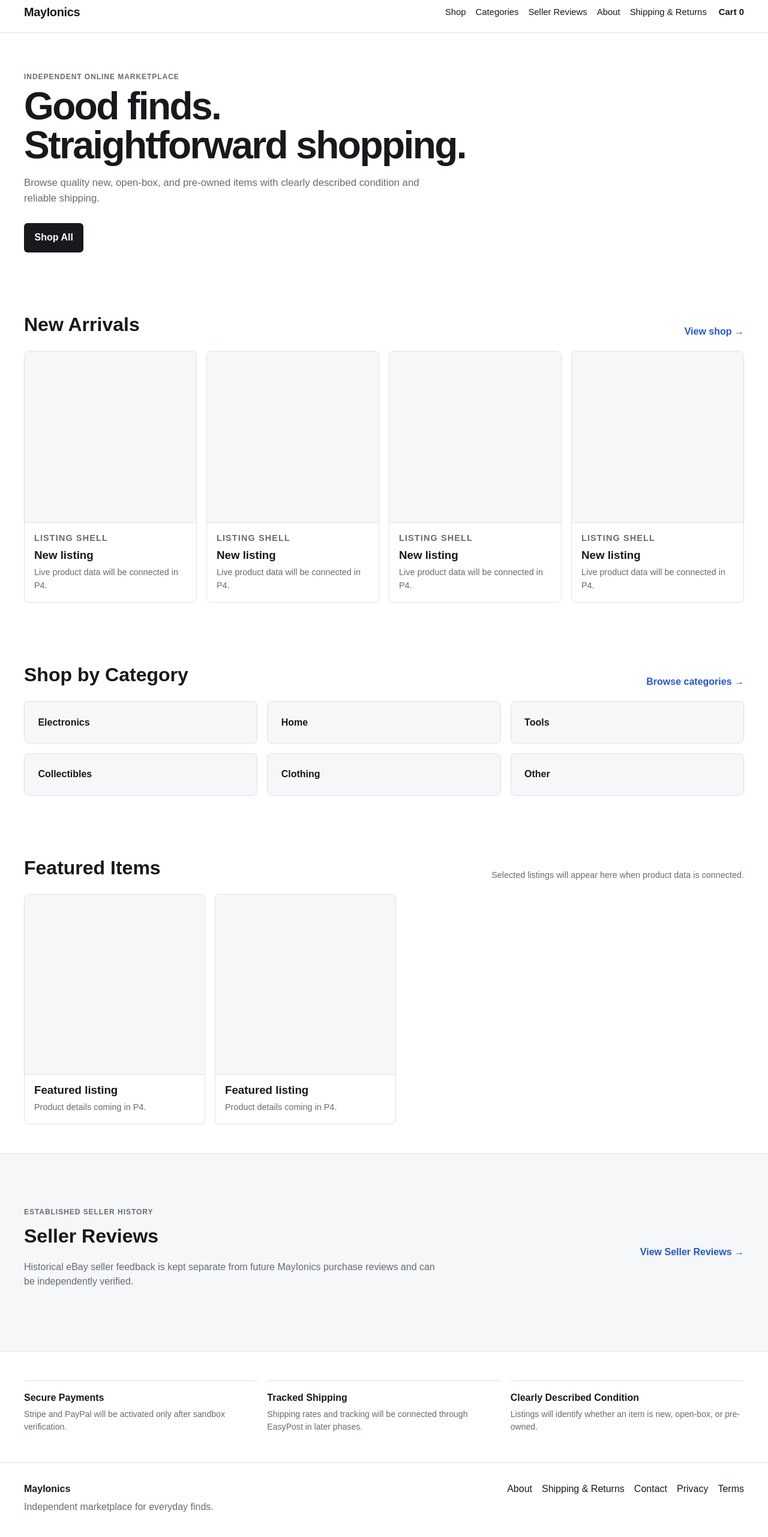
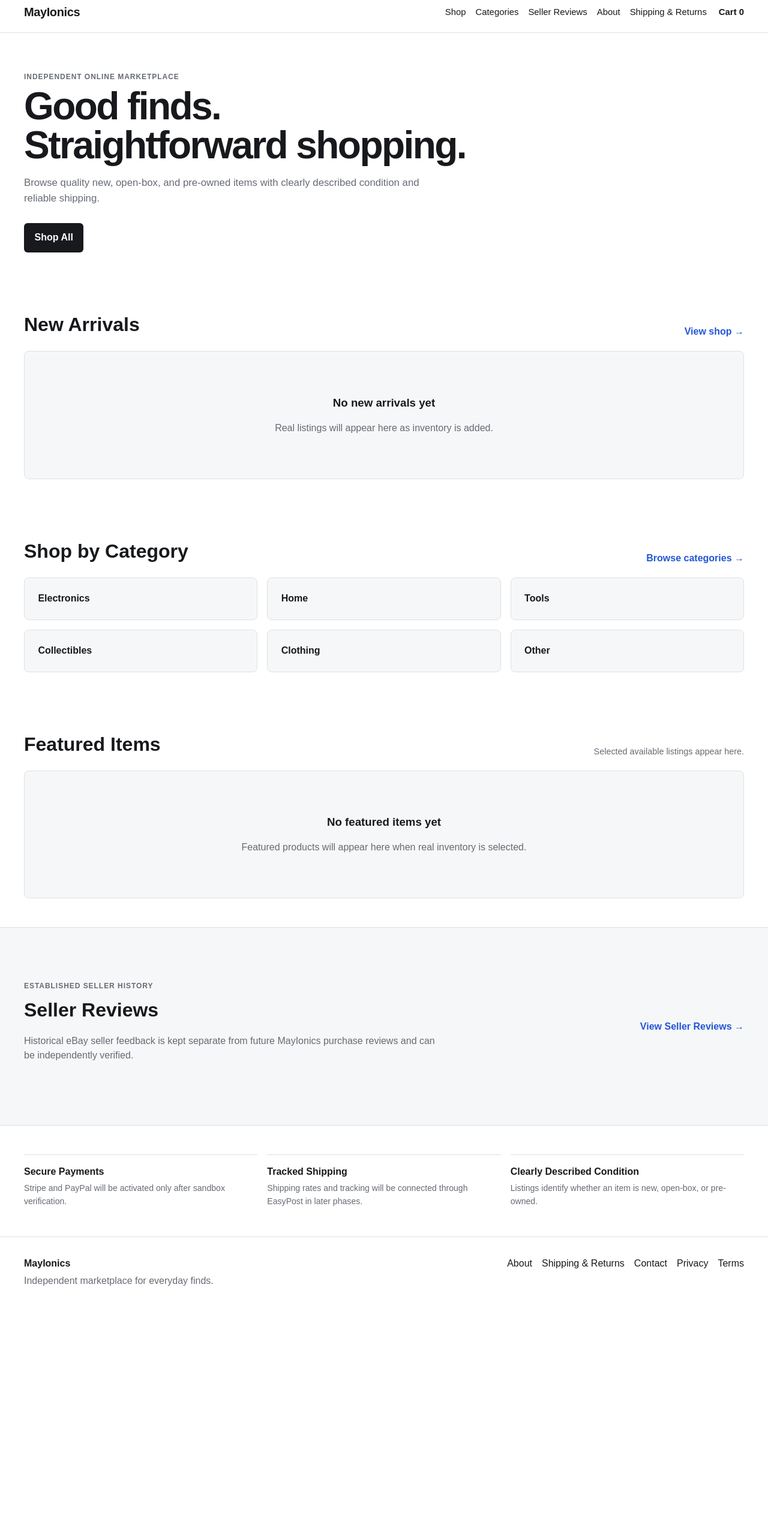
Before and after one commit to MayIonics/mayionics.github.io, a website with bundled scripts: page index.html in a window 1280 px wide. Shown: the part 14-2577 px from the top of the page at 60% size. After the commit the page ends 2200 px from the top, so only its background shows below. Built offline with nearby package versions, Linux system fonts and the light colour scheme.

Commit message:
feat: connect homepage product sections to catalog

```diff
--- a/index.html
+++ b/index.html
@@ -1,91 +1,17 @@
 <!doctype html>
 <html lang="en">
-<head>
-  <meta charset="utf-8">
-  <meta name="viewport" content="width=device-width, initial-scale=1">
-  <meta name="description" content="MayIonics is an independent online marketplace for quality new, open-box, and pre-owned items.">
-  <title>MayIonics | Everyday Finds</title>
-  <link rel="stylesheet" href="/assets/css/site.css">
-</head>
+<head><meta charset="utf-8"><meta name="viewport" content="width=device-width, initial-scale=1"><meta name="description" content="MayIonics is an independent online marketplace for quality new, open-box, and pre-owned items."><title>MayIonics | Everyday Finds</title><link rel="stylesheet" href="/assets/css/site.css"></head>
 <body>
-  <header class="site-header">
-    <div class="container header-inner">
-      <a class="brand" href="/">MayIonics</a>
-      <nav class="primary-nav" aria-label="Primary navigation">
-        <a href="/shop.html">Shop</a>
-        <a href="/categories.html">Categories</a>
-        <a href="/reviews.html">Seller Reviews</a>
-        <a href="/about.html">About</a>
-        <a href="/shipping-returns.html">Shipping &amp; Returns</a>
-      </nav>
-      <a class="cart-link" href="/cart.html" aria-label="Cart">Cart <span id="cart-count">0</span></a>
-    </div>
-  </header>
-
-  <main>
-    <section class="hero container" aria-labelledby="hero-title">
-      <p class="eyebrow">Independent online marketplace</p>
-      <h1 id="hero-title">Good finds. Straightforward shopping.</h1>
-      <p>Browse quality new, open-box, and pre-owned items with clearly described condition and reliable shipping.</p>
-      <a class="button" href="/shop.html">Shop All</a>
-    </section>
-
-    <section class="section container" aria-labelledby="new-arrivals-title">
-      <div class="section-heading"><h2 id="new-arrivals-title">New Arrivals</h2><a class="text-link" href="/shop.html">View shop →</a></div>
-      <div class="product-grid" aria-label="New arrival placeholders">
-        <article class="product-card placeholder-card"><div class="product-media" aria-hidden="true"></div><div class="card-body"><p class="eyebrow">Listing shell</p><h3>New listing</h3><p>Live product data will be connected in P4.</p></div></article>
-        <article class="product-card placeholder-card"><div class="product-media" aria-hidden="true"></div><div class="card-body"><p class="eyebrow">Listing shell</p><h3>New listing</h3><p>Live product data will be connected in P4.</p></div></article>
-        <article class="product-card placeholder-card"><div class="product-media" aria-hidden="true"></div><div class="card-body"><p class="eyebrow">Listing shell</p><h3>New listing</h3><p>Live product data will be connected in P4.</p></div></article>
-        <article class="product-card placeholder-card"><div class="product-media" aria-hidden="true"></div><div class="card-body"><p class="eyebrow">Listing shell</p><h3>New listing</h3><p>Live product data will be connected in P4.</p></div></article>
-      </div>
-    </section>
-
-    <section class="section container" aria-labelledby="categories-title">
-      <div class="section-heading"><h2 id="categories-title">Shop by Category</h2><a class="text-link" href="/categories.html">Browse categories →</a></div>
-      <div class="category-grid">
-        <a class="category-tile" href="/categories.html">Electronics</a>
-        <a class="category-tile" href="/categories.html">Home</a>
-        <a class="category-tile" href="/categories.html">Tools</a>
-        <a class="category-tile" href="/categories.html">Collectibles</a>
-        <a class="category-tile" href="/categories.html">Clothing</a>
-        <a class="category-tile" href="/categories.html">Other</a>
-      </div>
-    </section>
-
-    <section class="section container" aria-labelledby="featured-title">
-      <div class="section-heading"><h2 id="featured-title">Featured Items</h2><span>Selected listings will appear here when product data is connected.</span></div>
-      <div class="product-grid compact-grid">
-        <article class="product-card placeholder-card"><div class="product-media" aria-hidden="true"></div><div class="card-body"><h3>Featured listing</h3><p>Product details coming in P4.</p></div></article>
-        <article class="product-card placeholder-card"><div class="product-media" aria-hidden="true"></div><div class="card-body"><h3>Featured listing</h3><p>Product details coming in P4.</p></div></article>
-      </div>
-    </section>
-
-    <section class="section review-section" aria-labelledby="reviews-title">
-      <div class="container review-inner">
-        <div><p class="eyebrow">Established seller history</p><h2 id="reviews-title">Seller Reviews</h2><p>Historical eBay seller feedback is kept separate from future MayIonics purchase reviews and can be independently verified.</p></div>
-        <a class="text-link" href="/reviews.html">View Seller Reviews →</a>
-      </div>
-    </section>
-
-    <section class="trust-row container" aria-label="Shopping assurances">
-      <div><strong>Secure Payments</strong><span>Stripe and PayPal will be activated only after sandbox verification.</span></div>
-      <div><strong>Tracked Shipping</strong><span>Shipping rates and tracking will be connected through EasyPost in later phases.</span></div>
-      <div><strong>Clearly Described Condition</strong><span>Listings will identify whether an item is new, open-box, or pre-owned.</span></div>
-    </section>
-  </main>
-
-  <footer class="site-footer">
-    <div class="container footer-inner">
-      <div><strong>MayIonics</strong><p>Independent marketplace for everyday finds.</p></div>
-      <nav aria-label="Footer navigation">
-        <a href="/about.html">About</a>
-        <a href="/shipping-returns.html">Shipping &amp; Returns</a>
-        <a href="/about.html#contact">Contact</a>
-        <a href="/shipping-returns.html#privacy">Privacy</a>
-        <a href="/shipping-returns.html#terms">Terms</a>
-      </nav>
-    </div>
-  </footer>
-  <script type="module" src="/assets/js/site.js"></script>
-</body>
-</html>
+<header class="site-header"><div class="container header-inner"><a class="brand" href="/">MayIonics</a><nav class="primary-nav" aria-label="Primary navigation"><a href="/shop.html">Shop</a><a href="/categories.html">Categories</a><a href="/reviews.html">Seller Reviews</a><a href="/about.html">About</a><a href="/shipping-returns.html">Shipping &amp; Returns</a></nav><a class="cart-link" href="/cart.html" aria-label="Cart">Cart <span id="cart-count">0</span></a></div></header>
+<main>
+<section class="hero container" aria-labelledby="hero-title"><p class="eyebrow">Independent online marketplace</p><h1 id="hero-title">Good finds. Straightforward shopping.</h1><p>Browse quality new, open-box, and pre-owned items with clearly described condition and reliable shipping.</p><a class="button" href="/shop.html">Shop All</a></section>
+<section class="section container" aria-labelledby="new-arrivals-title"><div class="section-heading"><h2 id="new-arrivals-title">New Arrivals</h2><a class="text-link" href="/shop.html">View shop →</a></div><div class="product-grid" data-new-arrivals aria-live="polite"></div><div class="empty-state" data-catalog-section-empty><h3>No new arrivals yet</h3><p class="muted">Real listings will appear here as inventory is added.</p></div></section>
+<section class="section container" aria-labelledby="categories-title"><div class="section-heading"><h2 id="categories-title">Shop by Category</h2><a class="text-link" href="/categories.html">Browse categories →</a></div><div class="category-grid"><a class="category-tile" href="/categories.html">Electronics</a><a class="category-tile" href="/categories.html">Home</a><a class="category-tile" href="/categories.html">Tools</a><a class="category-tile" href="/categories.html">Collectibles</a><a class="category-tile" href="/categories.html">Clothing</a><a class="category-tile" href="/categories.html">Other</a></div></section>
+<section class="section container" aria-labelledby="featured-title"><div class="section-heading"><h2 id="featured-title">Featured Items</h2><span>Selected available listings appear here.</span></div><div class="product-grid" data-featured-products aria-live="polite"></div><div class="empty-state" data-catalog-section-empty><h3>No featured items yet</h3><p class="muted">Featured products will appear here when real inventory is selected.</p></div></section>
+<section class="section review-section" aria-labelledby="reviews-title"><div class="container review-inner"><div><p class="eyebrow">Established seller history</p><h2 id="reviews-title">Seller Reviews</h2><p>Historical eBay seller feedback is kept separate from future MayIonics purchase reviews and can be independently verified.</p></div><a class="text-link" href="/reviews.html">View Seller Reviews →</a></div></section>
+<section class="trust-row container" aria-label="Shopping assurances"><div><strong>Secure Payments</strong><span>Stripe and PayPal will be activated only after sandbox verification.</span></div><div><strong>Tracked Shipping</strong><span>Shipping rates and tracking will be connected through EasyPost in later phases.</span></div><div><strong>Clearly Described Condition</strong><span>Listings identify whether an item is new, open-box, or pre-owned.</span></div></section>
+</main>
+<footer class="site-footer"><div class="container footer-inner"><div><strong>MayIonics</strong><p>Independent marketplace for everyday finds.</p></div><nav aria-label="Footer navigation"><a href="/about.html">About</a><a href="/shipping-returns.html">Shipping &amp; Returns</a><a href="/about.html#contact">Contact</a><a href="/shipping-returns.html#privacy">Privacy</a><a href="/shipping-returns.html#terms">Terms</a></nav></div></footer>
+<script type="module" src="/assets/js/site.js"></script>
+<script type="module" src="/assets/js/catalog.js"></script>
+</body></html>
```
